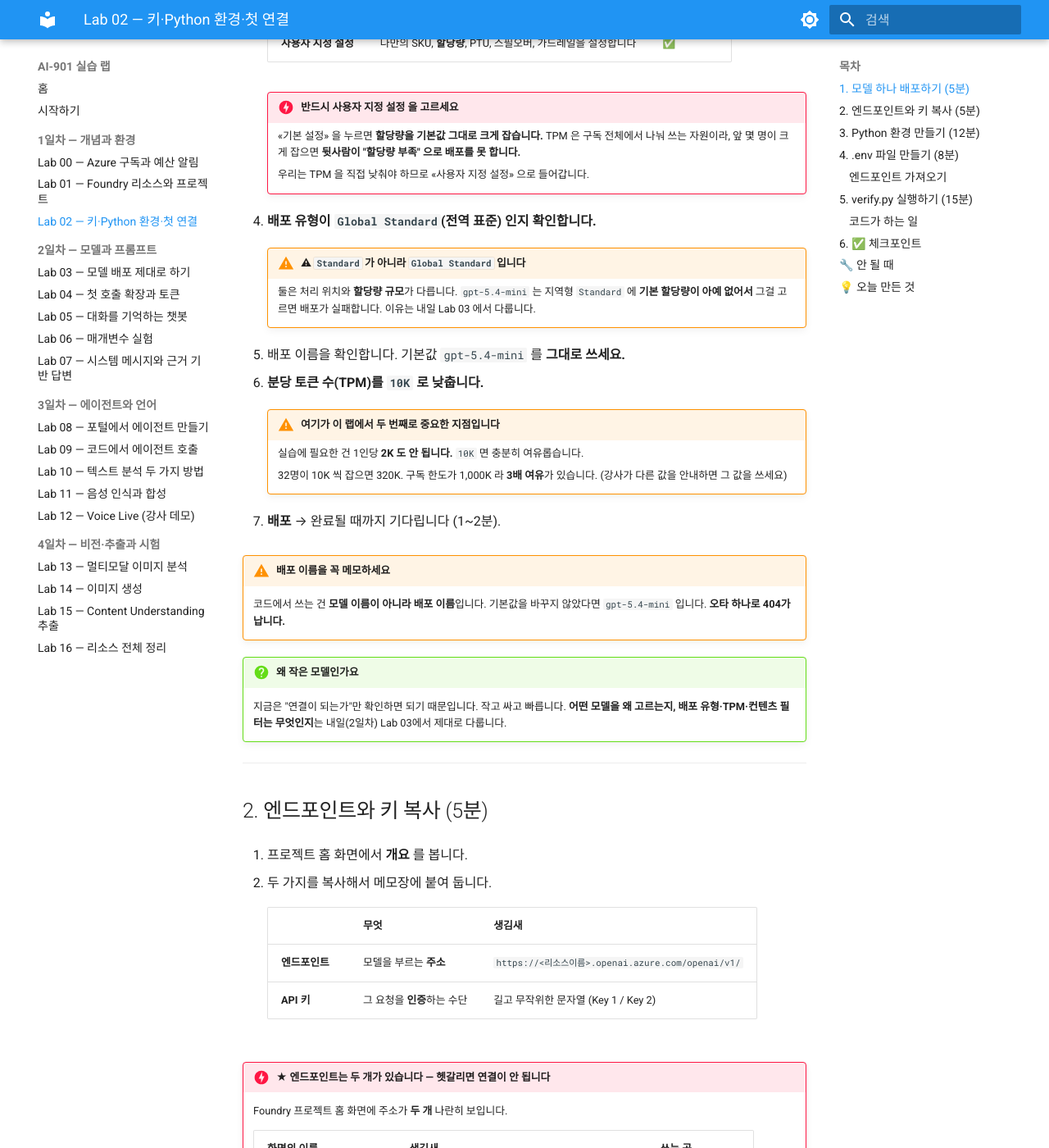
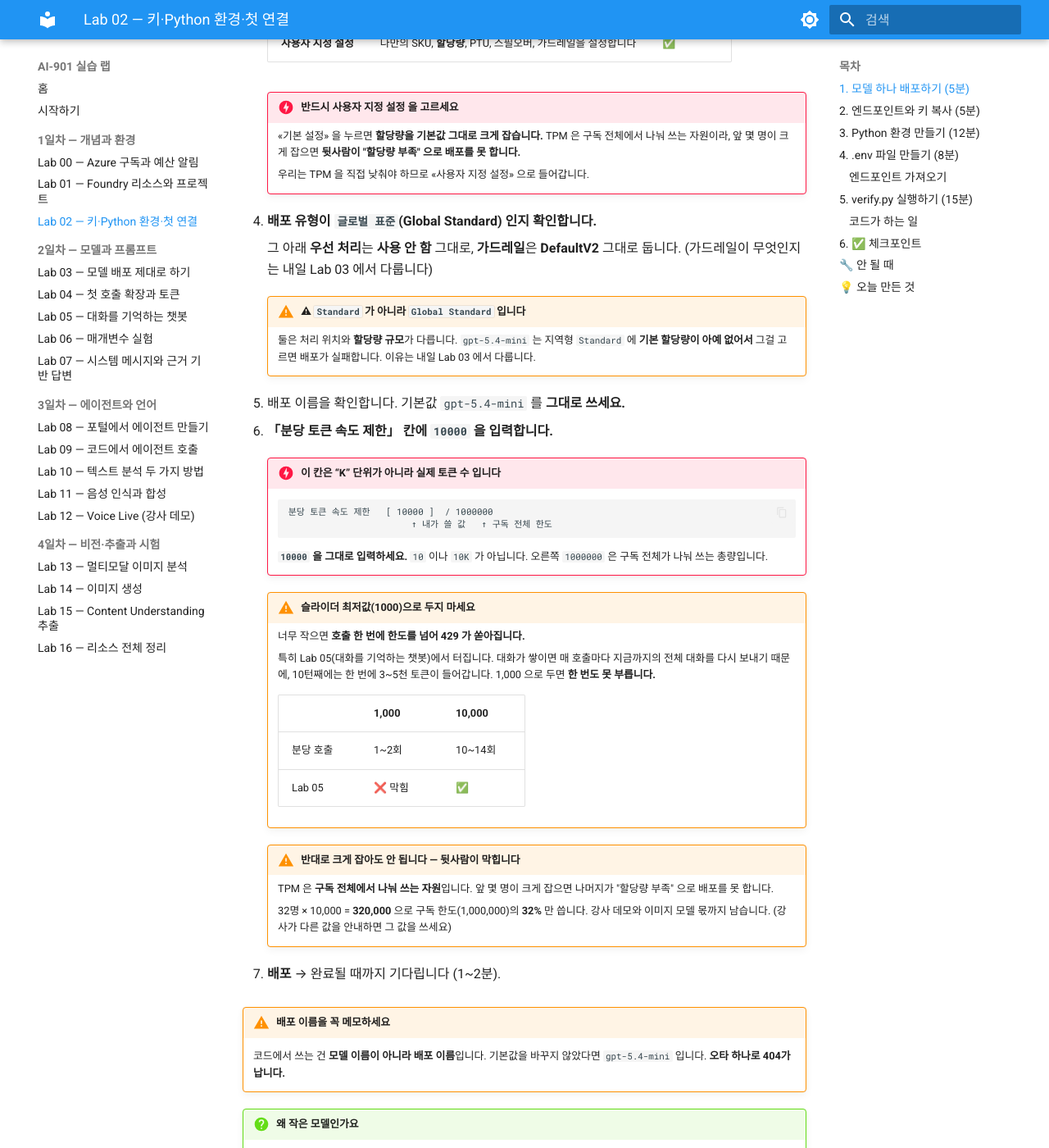
Before and after one commit to skilleat-labs/ai901-labs, an MkDocs documentation site: the page built from docs/labs/lab02-first-call.md, in a window 1280 px wide and 1400 px high, scrolled down 749 px. Shown: the whole window at 82% size. Built offline with MkDocs 1.6.1 and Material for MkDocs 9.7.7, drawn with Linux system fonts in a browser that asks for light colours; some of the changed text lies outside the part shown.

Commit message:
Python 선행 확인·웹 VS Code 비상 경로·배포 화면 세부 반영
Python 이 없는 학생을 Lab 02 에서야 발견하게 돼 있었다. 00-setup.md 에
확인 절차가 있지만 그건 "시작하기" 페이지라 수업에서 건너뛰기 쉽다.
오후에 발견하면 설치에 10~20분이 들어 1일차 완료 조건(전원 verify.py)이
무너진다.

  → Lab 00 에 4절 「Python 설치 확인」을 넣었다. 오전에 발견하면
    점심시간에 설치할 수 있고, Lab 01 은 포털 작업이라 Python 없이도 된다.
  → Lab 02 선행에 "Python 3.10 이상"을 명시했다.

그래도 안 되는 학생을 위해 포털의 웹 VS Code 를 비상 경로로 넣었다.
Azure Cloud Shell 기반이라 진짜 bash 터미널이고 .env 도 만들 수 있다.
다만 세션 시간 제한(약 4시간)이 있고 파일 보존 여부가 불확실해서,
4일 동안 같은 폴더를 이어 쓰는 이 과정에는 주 경로로 부적합하다.
백업 안내를 붙이고 D-7 리허설 6번 항목으로 올렸다.

배포 화면 세부
- 「분당 토큰 속도 제한」은 K 단위가 아니라 실제 토큰 수다. "10K" 라고만
  써두면 10 이나 10K 를 입력한다. 10000 을 명시했다.
- 슬라이더 최저값 1000 으로 두면 Lab 05 에서 호출 한 번이 한도를 넘는다.
  대화가 쌓이면 매 호출이 전체 히스토리를 다시 보내기 때문이다.
- 우선 처리/가드레일 기본값 안내를 추가했다.
- 「코드에서 계속」이 엔드포인트·키·예제 코드를 통째로 주는 지름길을 안내했다.
  거기 주소는 services.ai.azure.com, 홈 화면은 openai.azure.com 으로
  호스트가 다른데 둘 다 동작한다. 한쪽만 끝까지 쓰도록 안내했다.

Co-Authored-By: Claude Opus 5 <noreply@anthropic.com>

````diff
--- a/docs/labs/lab02-first-call.md
+++ b/docs/labs/lab02-first-call.md
@@ -4,7 +4,7 @@
     모델을 하나 배포하고, 내 노트북에서 **코드로 불러서 답을 받습니다.**
     1일차의 마지막이자 가장 중요한 실습입니다.
 
-**선행** [Lab 01](lab01-foundry-project.md) 완료 · **예상 시간** 45분 · **비용** 약 $0.01 미만
+**선행** [Lab 01](lab01-foundry-project.md) 완료 · **Python 3.10 이상** ([Lab 00](lab00-subscription.md) 4절에서 확인) · **예상 시간** 45분 · **비용** 약 $0.01 미만
 
 !!! danger "이게 안 되면 2~4일차가 전부 막힙니다"
     오늘 남은 시간은 이 실습에 다 쓰셔도 됩니다. **혼자 10분 이상 붙잡지 말고 손을 드세요.**
@@ -33,7 +33,10 @@
 
         우리는 TPM 을 직접 낮춰야 하므로 «사용자 지정 설정» 으로 들어갑니다.
 
-4. **배포 유형이 `Global Standard`(전역 표준) 인지 확인합니다.**
+4. **배포 유형이 `글로벌 표준`(Global Standard) 인지 확인합니다.**
+
+    그 아래 **우선 처리**는 **사용 안 함** 그대로, **가드레일**은 **DefaultV2** 그대로 둡니다.
+    (가드레일이 무엇인지는 내일 Lab 03 에서 다룹니다)
 
     !!! warning "⚠ `Standard` 가 아니라 `Global Standard` 입니다"
         둘은 처리 위치와 **할당량 규모**가 다릅니다.
@@ -42,12 +45,35 @@
 
 5. 배포 이름을 확인합니다. 기본값 `gpt-5.4-mini` 를 **그대로 쓰세요.**
 
-6. **분당 토큰 수(TPM)를 `10K` 로 낮춥니다.**
+6. **「분당 토큰 속도 제한」 칸에 `10000` 을 입력합니다.**
 
-    !!! warning "여기가 이 랩에서 두 번째로 중요한 지점입니다"
-        실습에 필요한 건 1인당 **2K 도 안 됩니다.** `10K` 면 충분히 여유롭습니다.
+    !!! danger "이 칸은 “K” 단위가 아니라 **실제 토큰 수** 입니다"
+        ```text
+        분당 토큰 속도 제한   [ 10000 ]  / 1000000
+                               ↑ 내가 쓸 값   ↑ 구독 전체 한도
+        ```
 
-        32명이 10K 씩 잡으면 320K. 구독 한도가 1,000K 라 **3배 여유**가 있습니다.
+        **`10000` 을 그대로 입력하세요.** `10` 이나 `10K` 가 아닙니다.
+        오른쪽 `1000000` 은 구독 전체가 나눠 쓰는 총량입니다.
+
+    !!! warning "슬라이더 최저값(1000)으로 두지 마세요"
+        너무 작으면 **호출 한 번에 한도를 넘어 429 가 쏟아집니다.**
+
+        특히 Lab 05(대화를 기억하는 챗봇)에서 터집니다. 대화가 쌓이면 매 호출마다
+        지금까지의 전체 대화를 다시 보내기 때문에, 10턴째에는 한 번에 3~5천 토큰이
+        들어갑니다. 1,000 으로 두면 **한 번도 못 부릅니다.**
+
+        | | 1,000 | **10,000** |
+        |---|---|---|
+        | 분당 호출 | 1~2회 | 10~14회 |
+        | Lab 05 | ❌ 막힘 | ✅ |
+
+    !!! warning "반대로 크게 잡아도 안 됩니다 — 뒷사람이 막힙니다"
+        TPM 은 **구독 전체에서 나눠 쓰는 자원**입니다.
+        앞 몇 명이 크게 잡으면 나머지가 "할당량 부족" 으로 배포를 못 합니다.
+
+        32명 × 10,000 = **320,000** 으로 구독 한도(1,000,000)의 **32%** 만 씁니다.
+        강사 데모와 이미지 모델 몫까지 남습니다.
         (강사가 다른 값을 안내하면 그 값을 쓰세요)
 
 7. **배포** → 완료될 때까지 기다립니다 (1~2분).
@@ -99,6 +125,36 @@
 ---
 
 ## 3. Python 환경 만들기 (12분)
+
+!!! info "Python 설치가 안 된 분 — 먼저 읽으세요"
+    **포털의 웹 VS Code 로 대신할 수 있습니다.** 설치가 전혀 필요 없습니다.
+
+    모델 화면 → **「코드에서 계속」** → 맨 아래 **「웹용 VS Code 설치 건너뛰기」**
+
+    Azure Cloud Shell 기반이라 **진짜 리눅스 터미널**이 열립니다.
+    3절부터 5절까지를 **그 안에서 그대로** 하시면 됩니다 —
+    `mkdir` · `.env` 만들기 · `pip install` · `python verify.py` 전부 됩니다.
+
+    가상 환경(`python -m venv`)은 건너뛰어도 됩니다. 이미 격리된 공간입니다.
+
+    !!! danger "주의 두 가지 — 그래서 비상용입니다"
+        | | |
+        |---|---|
+        | **시간 제한** | 화면 아래에 남은 시간이 표시됩니다 (약 4시간). 끊기면 다시 열어야 합니다 |
+        | **파일 보존** | 샌드박스가 초기화되면 만든 파일이 사라질 수 있습니다 |
+
+        4일 동안 **같은 `ai901/` 폴더를 Lab 16 까지 이어서** 씁니다.
+        매일 처음부터 다시 만들게 되면 시간이 많이 듭니다.
+
+        **코드는 따로 백업해 두세요.** 퇴실 전에 내 PC 로 내려받거나 메일로 보내두면 됩니다.
+
+    !!! tip "대신 좋은 점"
+        이미 로그인된 상태라 **3일차 Lab 09 의 `az login` 이 필요 없습니다.**
+
+    !!! warning "되도록 로컬에 설치하세요"
+        가상 환경과 `.env` 는 **시험에 나오는 개념**입니다.
+        **오늘 막히지 않는 것이 우선**이니 비상 경로로 쓰시고,
+        저녁에 로컬에 설치해서 다시 해보시길 권합니다.
 
 작업할 폴더를 하나 만들고, 그 안에 **가상 환경**을 만듭니다.
 
@@ -171,6 +227,17 @@ AZURE_OPENAI_ENDPOINT=https://<리소스이름>.openai.azure.com/openai/v1/
 API_KEY=여기에_키_붙여넣기
 MODEL_DEPLOYMENT_NAME=gpt-5.4-mini
 ```
+
+!!! tip "지름길 — 포털이 코드를 통째로 줍니다"
+    모델 화면 우상단 **「코드에서 계속」** 을 누르면
+    **엔드포인트 · API 키 · 동작하는 예제 코드**가 한 화면에 나옵니다.
+
+    - **인증 방법** 드롭다운을 **`API key`** 로 바꾸세요 (기본값은 Entra ID 입니다)
+    - 거기 나온 주소는 `...services.ai.azure.com/openai/v1` 일 수 있습니다.
+      홈 화면의 `...openai.azure.com/openai/v1` 과 **호스트가 다른데 둘 다 됩니다.**
+      헷갈리면 **한쪽만 골라서 끝까지 그걸 쓰세요.**
+
+    아래 절차는 홈 화면에서 직접 가져오는 방법입니다. 둘 중 편한 쪽으로 하세요.
 
 ### 엔드포인트 가져오기
 
````
Also changed, not shown: docs/labs/lab00-subscription.md (+52 -4 lines).
